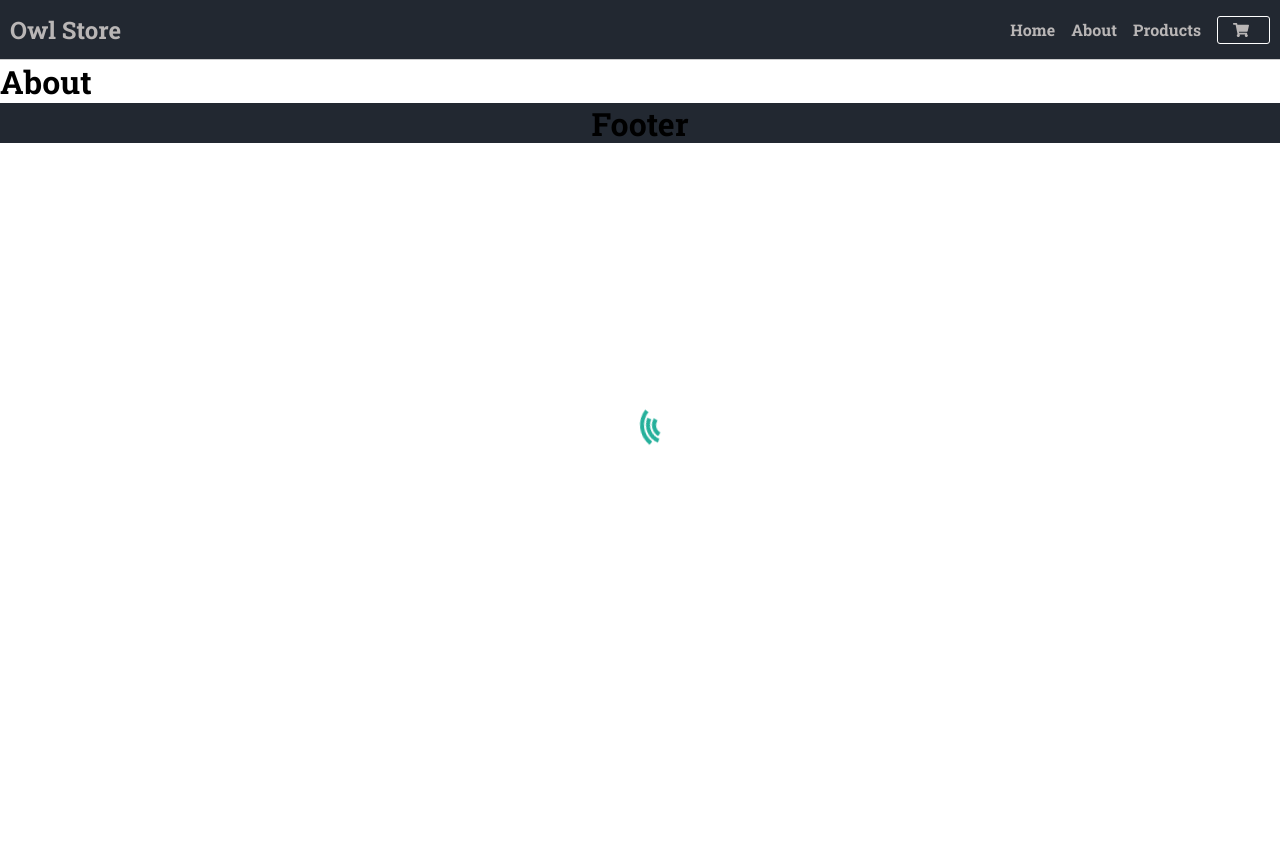
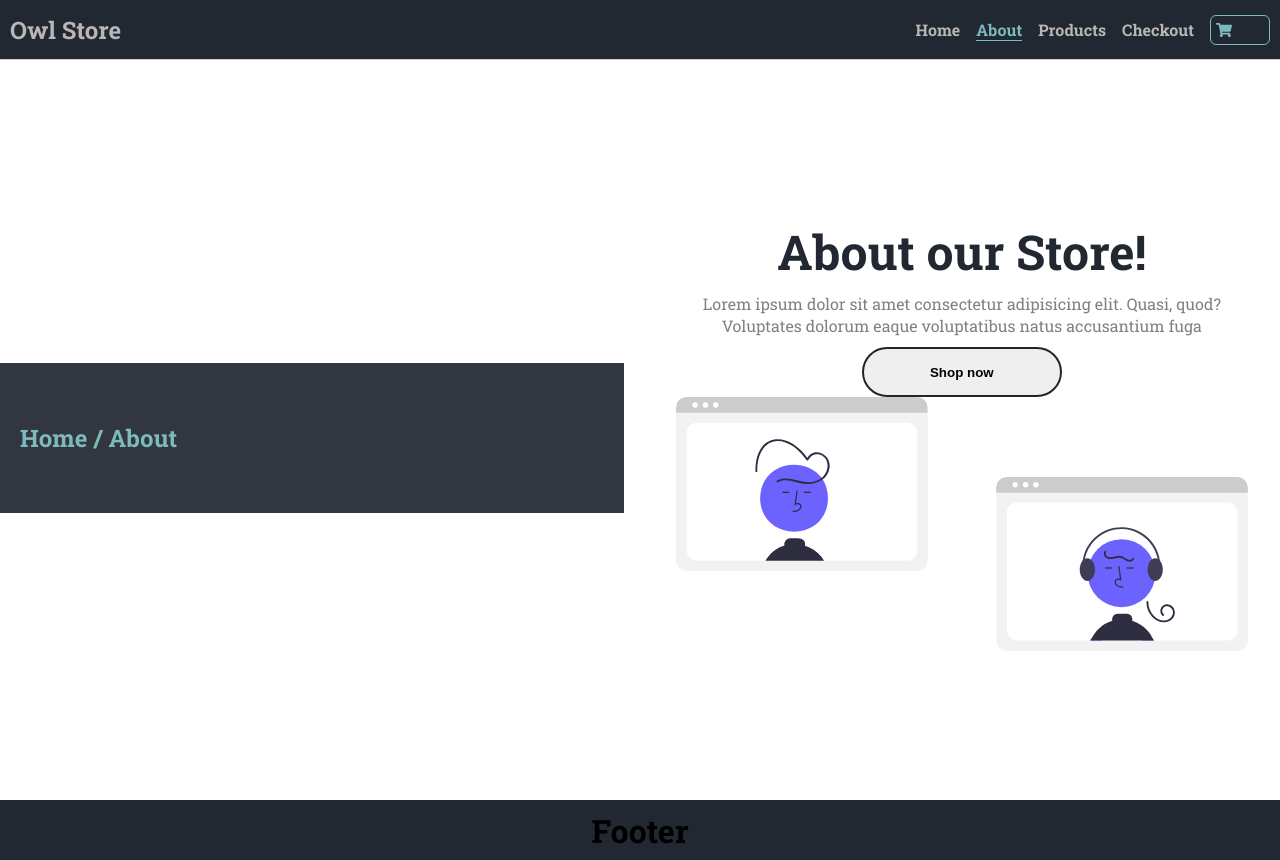
Before and after one commit to AliAbdElGawad/ecommerce-store, a React (Vite) app: page /about in a window 1280 px wide. Before the commit the page ends 800 px from the top, so only its background shows below. Built offline with nearby package versions, Linux system fonts and the light colour scheme; no server answers; a web font is replaced by a local one.

Commit message:
Update README.md

```diff
--- a/src/components/Footer.jsx
+++ b/src/components/Footer.jsx
@@ -10,11 +10,10 @@ const Footer = () => {
 
 const Wrapper = styled.footer`
   display: flex;
-  bottom: 0;
   width: 100%;
   justify-content: center;
   align-items: center;
-  height: 5dvh;
+  height: 60px;
   background-color: var(--primary-color);
 `;
 
--- a/src/components/Header.jsx
+++ b/src/components/Header.jsx
@@ -44,25 +44,6 @@ const Wrapper = styled.header`
   height: 60px;
   .nav {
     margin-left: auto;
-    ul {
-      display: flex;
-      list-style: none;
-      @media (max-width: 767px) {
-        display: none;
-      }
-      li {
-        margin-right: 1rem;
-        a {
-          text-decoration: none;
-          transition: 0.5s;
-          font-weight: bold;
-          color: inherit;
-          &:hover {
-            color: grey;
-          }
-        }
-      }
-    }
     .bars {
       display: none;
       cursor: pointer;
@@ -75,13 +56,20 @@ const Wrapper = styled.header`
     }
   }
   .cart {
-    padding: 5px 15px;
     display: flex;
+    padding: 5px;
+    justify-content: space-between;
     align-items: center;
+    width: 60px;
+    height: 30px;
     gap: 5px;
-    border: 1px solid white;
-    border-radius: 3px;
+    border: var(--border);
+    border-color: var(--third-color);
+    border-radius: var(--radius);
+    color: var(--third-color);
     cursor: pointer;
-    position: relative;
+    span {
+      margin: 0 auto;
+    }
   }
 `;
--- a/src/components/HeroSection.jsx
+++ b/src/components/HeroSection.jsx
@@ -4,8 +4,9 @@ const HeroSection = ({ title, product }) => {
   return (
     <Wrapper>
       <h1>
+        <Link to="/">Home </Link>/{" "}
         {title ? `${title} ` : <Link to="/products">Products </Link>}
-        {product && `/ ${product}`}
+        {product ? `/ ${product}` : ""}
       </h1>
     </Wrapper>
   );
--- a/src/components/Landing.jsx
+++ b/src/components/Landing.jsx
@@ -31,8 +31,7 @@ const Wrapper = styled.section`
   height: calc(100dvh - 60px);
   padding-top: 15px;
   text-align: center;
-  color: var(--text-color);
-  background-color: var(--primary-color);
+  color: var(--primary-color);
   gap: 20px;
   @media (max-width: 767px) {
     flex-direction: column;
--- a/src/components/Nav.jsx
+++ b/src/components/Nav.jsx
@@ -1,18 +1,40 @@
+import styled from "styled-components";
 import { useStore } from "../contexts/StoreContext";
 import { NavLinks } from "../utils/constants";
-import { Link } from "react-router-dom";
+import { NavLink } from "react-router-dom";
 
 const Nav = () => {
   const { closeSideBar } = useStore();
   return (
-    <ul>
+    <Wrapper>
       {NavLinks.map((link, index) => (
         <li onClick={closeSideBar} key={index}>
-          <Link to={link.path}>{link.text}</Link>
+          <NavLink
+            className={({ isActive }) => (isActive ? "active" : "")}
+            to={link.path}
+          >
+            {link.text}
+          </NavLink>
         </li>
       ))}
-    </ul>
+    </Wrapper>
   );
 };
-
+const Wrapper = styled.ul`
+  display: flex;
+  list-style: none;
+  @media (max-width: 767px) {
+    display: none;
+  }
+  li {
+    margin-right: 1rem;
+    a {
+      transition: var(--transition);
+      &.active {
+        color: var(--third-color);
+        border-bottom: 1px solid var(--third-color);
+      }
+    }
+  }
+`;
 export default Nav;
--- a/src/index.css
+++ b/src/index.css
@@ -9,7 +9,7 @@
 :root {
   --primary-color: #222831;
   --secondary-color: #31363F;
-  --third-color: #76ABAE;
+  --third-color: #7cbabd;
   --text-color: #b9b6b6;
   --radius: 6px;
   --border: 1px solid #ccc;
@@ -23,6 +23,7 @@ body {
 a {
   color: inherit;
   text-decoration: none;
+  font-weight: bold;
 }
 
 .flex-center {
@@ -51,7 +52,6 @@ a {
   }
 }
 
-/* tailwind container css */
 .container {
   width: 100%;
   display: inline-block;
--- a/src/pages/AboutPage.jsx
+++ b/src/pages/AboutPage.jsx
@@ -1,11 +1,75 @@
-import { Loader } from "../components";
+import { HeroSection } from "../components";
+import { Link } from "react-router-dom";
+import styled from "styled-components";
+import AboutImg from "../assets/images/undraw_remote_team_re_ck1y.svg";
 const About = () => {
   return (
-    <div>
-      <Loader />
-      <h1>About</h1>
-    </div>
+    <Wrapper>
+      <HeroSection title={"About"} />
+      <div className="container">
+        <div className="text">
+          <h1>About our Store!</h1>
+          <p>
+            Lorem ipsum dolor sit amet consectetur adipisicing elit. Quasi,
+            quod? Voluptates dolorum eaque voluptatibus natus accusantium fuga
+          </p>
+          <Link to="/products">
+            <button type="button">Shop now</button>
+          </Link>
+        </div>
+        <div className="img">
+          <img src={AboutImg} alt="hero" />
+        </div>
+      </div>
+    </Wrapper>
   );
 };
-
+const Wrapper = styled.section`
+  display: flex;
+  justify-content: space-between;
+  align-items: center;
+  height: calc(100dvh - 60px);
+  padding-top: 15px;
+  text-align: center;
+  color: var(--primary-color);
+  gap: 20px;
+  @media (max-width: 767px) {
+    flex-direction: column;
+  }
+  .text {
+    display: flex;
+    justify-content: center;
+    align-items: center;
+    flex-direction: column;
+    flex: 1;
+    h1 {
+      font-size: 3em;
+      padding-bottom: 10px;
+    }
+    p {
+      line-height: 1.4;
+      color: #7d8285;
+      padding-bottom: 10px;
+    }
+    button {
+      height: 50px;
+      width: 200px;
+      cursor: pointer;
+      border: 2px solid #252525;
+      border-radius: 30px;
+      font-weight: bold;
+      transition: all 0.3s ease;
+      &:hover {
+        color: var(--text-color);
+        background-color: rgba(69, 136, 176, 0.2);
+      }
+    }
+  }
+  .img {
+    flex: 1;
+    img {
+      max-width: 100%;
+    }
+  }
+`;
 export default About;
--- a/src/pages/CheckoutPage.jsx
+++ b/src/pages/CheckoutPage.jsx
@@ -29,6 +29,7 @@ const Checkout = () => {
 };
 
 const Wrapper = styled.section`
+  min-height: 100dvh;
   @media (max-width: 767px) {
     font-size: 12px;
   }
@@ -46,7 +47,7 @@ const Wrapper = styled.section`
       justify-content: center;
       width: 15%;
       img {
-        width: 70%;
+        width: 60%;
       }
     }
     .info {
--- a/src/pages/ProductsPage.jsx
+++ b/src/pages/ProductsPage.jsx
@@ -4,7 +4,7 @@ import styled from "styled-components";
 const ProductsPage = () => {
   return (
     <Wrapper>
-      <HeroSection />
+      <HeroSection title={"Products"} />
       <div className="products-section">
         <Aside />
         <Products />
--- a/src/pages/SingleProductPage.jsx
+++ b/src/pages/SingleProductPage.jsx
@@ -42,7 +42,7 @@ const Wrapper = styled.div`
     gap: 20px;
     padding: 40px 30px;
     .img {
-      width: 25%;
+      width: 33%;
       img {
         width: 100%;
       }
--- a/src/utils/constants.js
+++ b/src/utils/constants.js
@@ -11,6 +11,10 @@ export const NavLinks = [
     path: "/products",
     text: "Products",
   },
+  {
+    path: "/checkout",
+    text: "Checkout",
+  },
 ];
 
 export const productsURL = "https://fakestoreapi.com";
```
Also changed, not shown: src/assets/images/undraw_remote_team_re_ck1y.svg (added).
